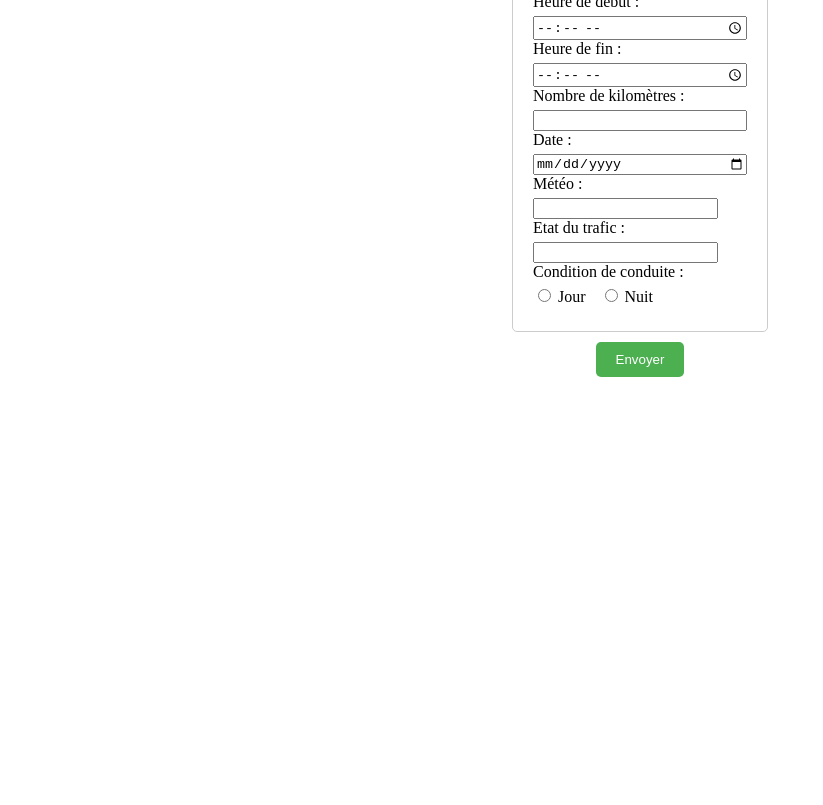
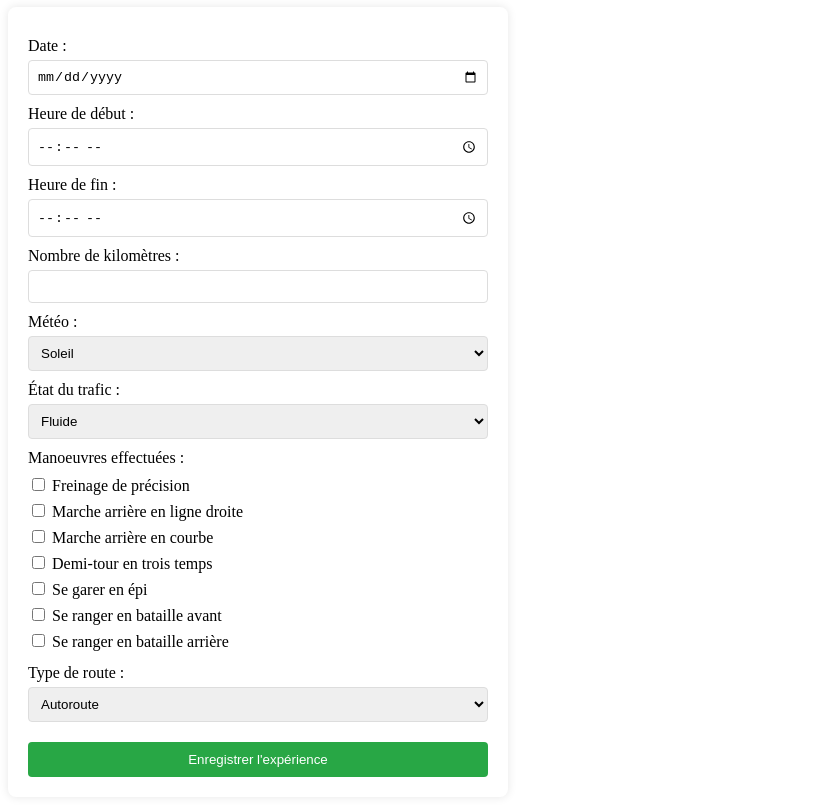
Before and after one commit to EmelineFE/SituationProblemJS, a plain HTML site: page Etape2/index.html in a window 1280 px wide. Shown: the part 73-878 px from the top of the page, without its empty margins (0-823 px from the left). Before the commit the page ends 800 px from the top, so only its background shows below. Drawn offline with Linux system fonts and the light colour scheme.

Commit message:
feat: add my formular proposition

```diff
--- a/Etape2/index.html
+++ b/Etape2/index.html
@@ -1,100 +1,132 @@
 <!DOCTYPE html>
 <html lang="fr">
   <head>
-    <meta charset="UTF-8">
-    <meta name="viewport" content="width=device-width, initial-scale=1.0">
-    <title>SP JS - groupe 1</title>
+    <meta charset="UTF-8" />
+    <meta name="viewport" content="width=device-width, initial-scale=1.0" />
+    <title>Formulaire d'expérience de conduite</title>
     <style>
-        *{
+      * {
         box-sizing: border-box;
       }
       form {
-            max-width: 300px;
-            margin: 0 auto;
+        display: flex;
+        flex-direction: column;
+        width: 100%;
+        max-width: 500px;
+        background: #fff;
         padding: 20px;
+        border-radius: 8px;
+        box-shadow: 0 0 10px rgba(0, 0, 0, 0.1);
       }
-
-        fieldset {
-            border: 1px solid #ccc;
-            padding: 20px;
-            border-radius: 5px;
+      label {
+        margin-top: 10px;
       }
-
-        legend {
-            font-weight: bold;
+      select,
+      input[type="text"],
+      input[type="date"],
+      input[type="time"],
+      input[type="number"] {
+        width: 100%;
+        padding: 8px;
+        margin-top: 5px;
+        border: 1px solid #ddd;
+        border-radius: 4px;
       }
-
-        label {
-            display: block;
-            margin-bottom: 5px;
+      .checkbox-group {
+        display: flex;
+        flex-direction: column;
+        margin-top: 5px;
       }
-
-        input[type="time"], input[type="number"], input[type="date"] {
-            width: 100%;
+      .checkbox-group label {
+        font-weight: normal;
+        margin: 3px 0;
       }
-
-        button[type="submit"] {
-            padding: 10px 20px;
-            background-color: #4CAF50;
-            color: white;
+      button {
+        margin-top: 20px;
+        padding: 10px;
+        background-color: #28a745;
+        color: #fff;
         border: none;
+        border-radius: 4px;
         cursor: pointer;
-            border-radius: 5px;
-            display: block;
-            margin: 10px auto;
       }
-
-        input[type="radio"] + label{
-            display: inline-block;
-            margin-right: 10px;
-        }
-        button[type="submit"]:hover{
-            background-color: #45a049;
-           margin: 0 auto;
+      button:hover {
+        background-color: #218838;
       }
     </style>
   </head>
+
   <body>
-    <form>
-        <fieldset>
-            <legend>Expérience de conduite</legend>
-            <label for="heureDebut">Heure de début : </label>
-            <input type="time" id="heureDebut" name="heureDebut" required>
+    <h1>Formulaire d'expérience de conduite</h1>
+    <form id="drivExpForm">
+      <label for="date">Date :</label>
+      <input type="date" id="date" name="date" required />
 
-            <label for="heureFin">Heure de fin : </label>
-            <input type="time" id="heureFin" name="heureFin" required>
+      <label for="startTime">Heure de début :</label>
+      <input type="time" id="startTime" name="startTime" required />
 
-            <label for="nbKm">Nombre de kilomètres : </label>
-            <input type="number" id="nbKm" name="nbKm" min="1" required>
+      <label for="endTime">Heure de fin :</label>
+      <input type="time" id="endTime" name="endTime" required />
 
-            <label for="date">Date : </label>
-            <input type="date" id="date" name="date" required>
+      <label for="nbKm">Nombre de kilomètres :</label>
+      <input type="number" id="nbKm" name="nbKm" min="1" required />
 
-            <label for="idMeteo">Météo : </label>
-            <input list="meteo-data" id="idMeteo" />
-            <datalist id="meteo-data">
-                <option value="Soleil"></option>
-                <option value="Venteux"></option>
-                <option value="Neigeux"></option>
-                <option value="Pluvieux"></option>
-            </datalist>
+      <label for="idMeteo">Météo :</label>
+      <select id="idMeteo" name="idMeteo" required>
+        <option value="1">Soleil</option>
+        <option value="2">Venteux</option>
+        <option value="3">Neigeux</option>
+        <option value="4">Pluvieux</option>
+      </select>
 
-            <label for="idEtatTrafic">Etat du trafic : </label>
-            <input list="trafic-data" id="idEtatTrafic" />
-            <datalist id="trafic-data">
-                <option value="faible"></option>
-                <option value="dense"></option>
-                <option value="très dense"></option>
-            </datalist>
+      <label for="idTrafficStatus">État du trafic :</label>
+      <select id="idTrafficStatus" name="idTrafficStatus" required>
+        <option value="1">Fluide</option>
+        <option value="2">Dense</option>
+        <option value="3">Saturé</option>
+      </select>
 
-            <label>Condition de conduite :</label>
-            <input type="radio" name="condition" id="jour" value="jour" />
-            <label for="jour">Jour</label>
-            <input type="radio" name="condition" id="nuit" value="nuit" />
-            <label for="nuit">Nuit</label>
+      <label for="idManeuverPerformed">Manoeuvres effectuées :</label>
+      <div class="checkbox-group">
+        <label
+          ><input type="checkbox" name="idManeuverPerformed" value="1" />
+          Freinage de précision</label
+        >
+        <label
+          ><input type="checkbox" name="idManeuverPerformed" value="2" /> Marche
+          arrière en ligne droite</label
+        >
+        <label
+          ><input type="checkbox" name="idManeuverPerformed" value="3" /> Marche
+          arrière en courbe</label
+        >
+        <label
+          ><input type="checkbox" name="idManeuverPerformed" value="4" />
+          Demi-tour en trois temps</label
+        >
+        <label
+          ><input type="checkbox" name="idManeuverPerformed" value="5" /> Se
+          garer en épi</label
+        >
+        <label
+          ><input type="checkbox" name="idManeuverPerformed" value="6" /> Se
+          ranger en bataille avant</label
+        >
+        <label
+          ><input type="checkbox" name="idManeuverPerformed" value="7" /> Se
+          ranger en bataille arrière</label
+        >
+      </div>
 
-        </fieldset>
-        <button type="submit">Envoyer</button>
+      <label for="idRoadType">Type de route :</label>
+      <select id="idRoadType" name="idRoadType" required>
+        <option value="1">Autoroute</option>
+        <option value="2">Zone urbaine</option>
+        <option value="3">Montagne</option>
+        <option value="4">Départementale</option>
+      </select>
+
+      <button type="submit">Enregistrer l'expérience</button>
     </form>
   </body>
 </html>
```
Also changed, not shown: Etape1/etape1e_htmlFile.html (+49 -17 lines), Etape1/etape_1e/index.html (+85 -26 lines). Lines whose indentation alone changed are shown as unchanged.
